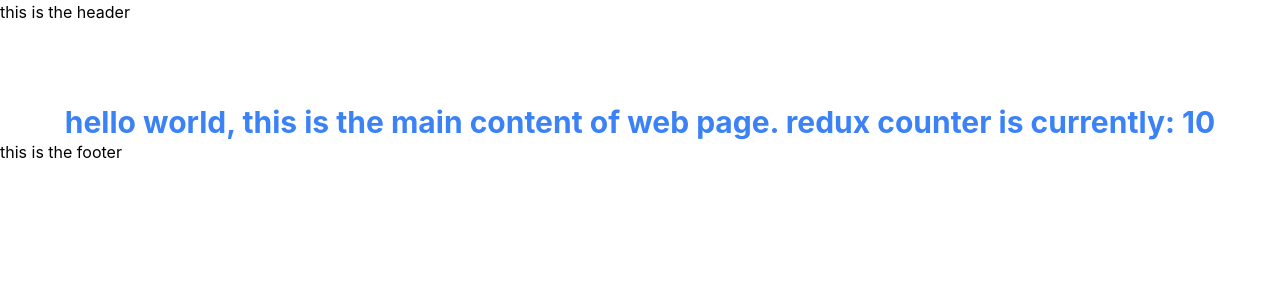
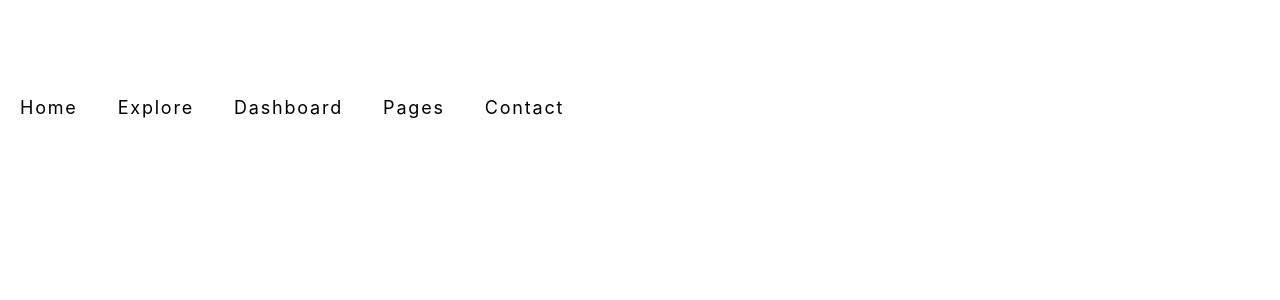
Before and after one commit to nduytung/do-an-chuyen-nganh, a React (Create React App) app: page / in a window 1280 px wide. Shown: the top 300 px of the page. Built offline with nearby package versions, Linux system fonts and the light colour scheme.

Commit message:
adding header

```diff
--- a/package.json
+++ b/package.json
@@ -10,8 +10,6 @@
     "@testing-library/user-event": "^13.5.0",
     "@types/jest": "^27.4.1",
     "@types/node": "^16.11.26",
-    "@types/react": "^17.0.40",
-    "@types/react-dom": "^17.0.13",
     "@types/react-redux": "^7.1.23",
     "antd": "^4.19.2",
     "dotenv": "^16.0.0",
@@ -21,7 +19,7 @@
     "react-redux": "^7.2.6",
     "react-router-dom": "^6.2.2",
     "react-scripts": "5.0.0",
-    "typescript": "^4.6.2",
+    "typescript": "^4.6.3",
     "web-vitals": "^2.1.4"
   },
   "scripts": {
@@ -49,6 +47,8 @@
     ]
   },
   "devDependencies": {
+    "@types/react": "^18.0.5",
+    "@types/react-dom": "^18.0.1",
     "autoprefixer": "^10.4.2",
     "postcss": "^8.4.8",
     "tailwindcss": "^3.0.23"
--- a/src/components/Header.tsx
+++ b/src/components/Header.tsx
@@ -1,7 +1,53 @@
 import React from "react";
 
 const Header = () => {
-  return <div>this is the header</div>;
+  return <div className="header w-full h-14 bg-white absolute">
+    {/* <img src="./logo.png" className="inline-block"/> */}
+    {}
+    <ul className=" w-full  inline-block">
+      <li className="leading-[56px] inline-block no-underline px-5 relative group hover:cursor-pointer justify-center align-middle ">
+        <a className="tracking-widest text-lg" href="">Home
+        </a>
+        <div className="-mt-3 w-8/12 h-0.5 bg-black/30 absolute scale-x-0 group-hover:scale-x-100 transition-transform duration-200 "/>
+        <ul className="absolute  w-36 h-[164px] bg-white shadow-xl rounded-lg opacity-0 invisible group-hover:opacity-100 group-hover:visible duration-300 ">
+          <li ><a className=" hover:text-green-700 hover:font-semibold block pl-3 leading-10 border-b text-sm tracking-widest " href="">Home 1</a></li>
+          <li ><a className=" hover:text-green-700 hover:font-semibold block pl-3 leading-10 border-b text-sm tracking-widest " href="">Home 2</a></li>
+          <li ><a className=" hover:text-green-700 hover:font-semibold block pl-3 leading-10 border-b text-sm tracking-widest " href="">Home 3</a></li>
+          <li ><a className=" hover:text-green-700 hover:font-semibold block pl-3 leading-10 border-b text-sm tracking-widest " href="">Home 4</a></li>
+        </ul>
+      </li>
+      <li className="leading-[56px] inline-block no-underline px-5 relative group hover:cursor-pointer justify-center align-middle">
+        <a className="tracking-widest text-lg" href="">Explore</a>
+      </li>
+      <li className="leading-[56px] inline-block no-underline px-5 relative group hover:cursor-pointer justify-center align-middle ">
+        <a className="tracking-widest text-lg" href="">Dashboard
+        </a>
+        <div className="-mt-3 w-8/12  h-0.5 bg-black/30 absolute scale-x-0 group-hover:scale-x-100 transition-transform duration-200 "/>
+        <ul className="absolute  w-36 h-[164px] bg-white shadow-xl rounded-lg opacity-0 invisible group-hover:opacity-100 group-hover:visible duration-300 ">
+          <li ><a className=" hover:text-green-700 hover:font-semibold block pl-3 leading-10 border-b text-sm tracking-widest " href="">Dashboard</a></li>
+          <li ><a className=" hover:text-green-700 hover:font-semibold block pl-3 leading-10 border-b text-sm tracking-widest " href="">Bookmark</a></li>
+          <li ><a className=" hover:text-green-700 hover:font-semibold block pl-3 leading-10 border-b text-sm tracking-widest " href="">Profile</a></li>
+          <li ><a className=" hover:text-green-700 hover:font-semibold block pl-3 leading-10 border-b text-sm tracking-widest " href="">Add a project</a></li>
+        </ul>
+      </li>
+      <li className="leading-[56px] inline-block no-underline px-5 relative group hover:cursor-pointer justify-center align-middle ">
+        <a className="tracking-widest text-lg" href="">Pages
+        </a>
+        <div className="-mt-3 w-8/12  h-0.5 bg-black/30 absolute scale-x-0 group-hover:scale-x-100 transition-transform duration-200 "/>
+        <ul className="absolute  w-36 h-[164px] bg-white shadow-xl rounded-lg opacity-0 invisible group-hover:opacity-100 group-hover:visible duration-300 ">
+          <li ><a className=" hover:text-green-700 hover:font-semibold block pl-3 leading-10 border-b text-sm tracking-widest " href="">About</a></li>
+          <li ><a className=" hover:text-green-700 hover:font-semibold block pl-3 leading-10 border-b text-sm tracking-widest " href="">Gallery</a></li>
+          <li ><a className=" hover:text-green-700 hover:font-semibold block pl-3 leading-10 border-b text-sm tracking-widest " href="">Career</a></li>
+          <li ><a className=" hover:text-green-700 hover:font-semibold block pl-3 leading-10 border-b text-sm tracking-widest " href="">Company Overview</a></li>
+        </ul>
+      </li>
+      <li className="leading-[56px] inline-block no-underline px-5 relative group hover:cursor-pointer justify-center align-middle">
+        <a className="tracking-widest text-lg" href="">Contact</a>
+        <div className="-mt-3 w-8/12  h-0.5 bg-black/30 absolute scale-x-0 group-hover:scale-x-100 transition-transform duration-200 "/>
+      </li>
+    </ul>
+  </div>;
 };
 
+
 export default Header;
```
Also changed, not shown: 1 other file (tests, documents, lock files or other folders).
